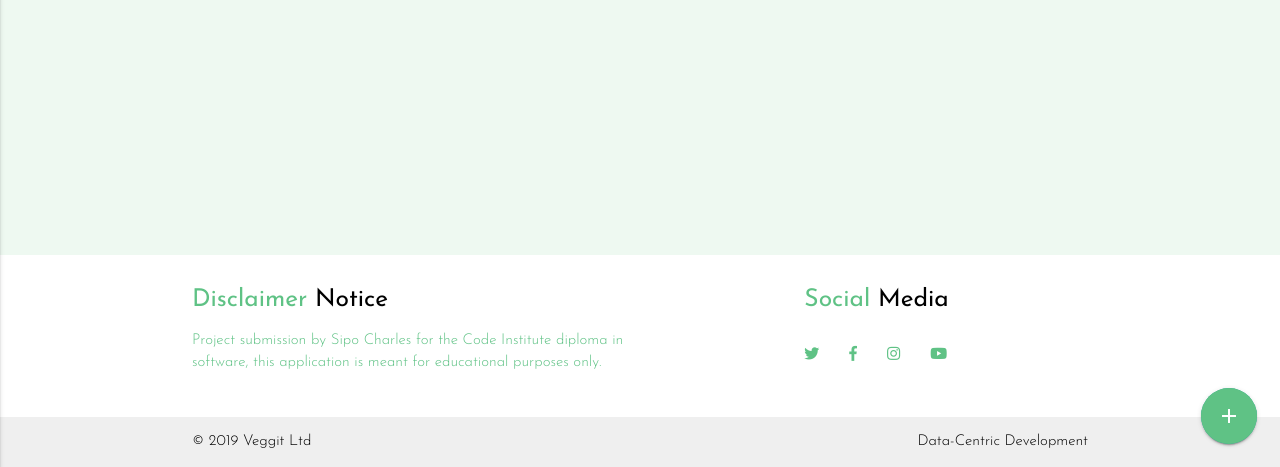
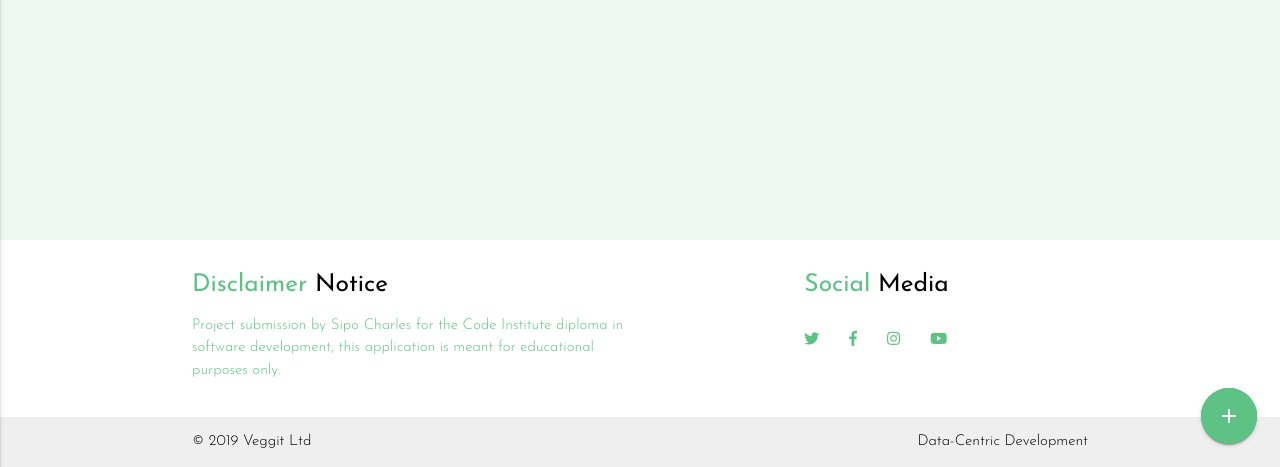
Before and after one commit to sipostudent/Milestone-Project-4, a Flask app: page /account/ in a window 1280 px wide. Shown: the part 333-800 px from the top of the page. Run offline with Flask 2, Linux system fonts and the light colour scheme; the visitor is signed in with stand-in values (Sample User, id 1); data that the repository does not hold is empty; some libraries are stand-ins or nearby versions.

Commit message:
updated html templates

```diff
--- a/templates/account.html
+++ b/templates/account.html
@@ -38,7 +38,7 @@
         </div>
     </section>
 
-    {% if count > 12 %}
+    {% if count > 8 %}
         <div class="section">
             <div class="row">
                 <!-- PAGINATION -->
--- a/templates/base.html
+++ b/templates/base.html
@@ -44,7 +44,7 @@
                         <p class="slightly-desaturated-cyan-2 three-hundred">Project submission by Sipo Charles for the Code
                             Institute
                             diploma in
-                            software, this application is meant for educational purposes only.
+                            software development, this application is meant for educational purposes only.
                         </p>
                 </div>
                 <div class="col s12 m4 offset-m2">
```
